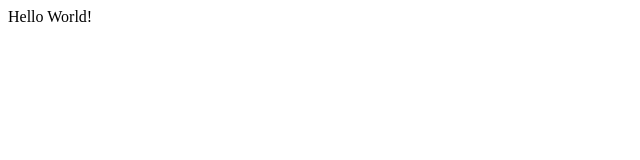
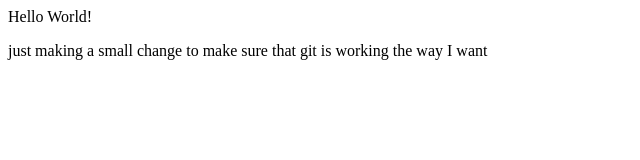
Before and after one commit to rwhittaker86/vagrant_getting_started, a plain HTML site: page html/index.html in a window 1280 px wide. Shown: the whole page, without its empty margins (0-640 px from the left). Drawn offline with Linux system fonts and the light colour scheme.

Commit message:
`date` auto-backup

```diff
--- a/html/index.html
+++ b/html/index.html
@@ -1 +1,2 @@
 <p>Hello World!</p>
+<p>just making a small change to make sure that git is working the way I want</p>
```
